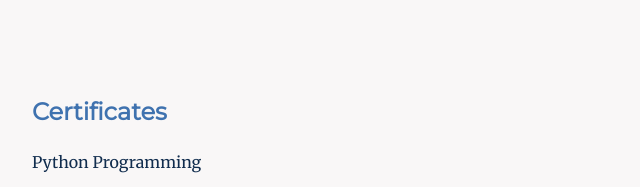
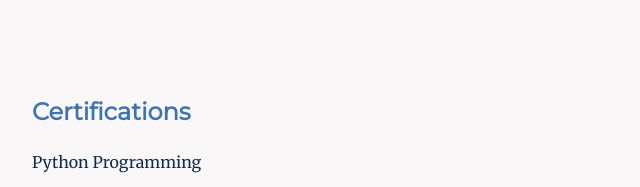
Before and after one commit to DmitryDubovikov/cv, a plain HTML site: page index.html in a window 1280 px wide. Shown: the part 1274-1461 px from the top of the page, 288-928 px from the left. Drawn offline with Linux system fonts and the light colour scheme.

Commit message:
update index.html

```diff
--- a/index.html
+++ b/index.html
@@ -38,7 +38,7 @@
        </div>
 
        <div class="skill-row">
-         <h3>Certificates</h3>
+         <h3>Certifications</h3>
          <p><a href="https://stepik.org/cert/235917">Python Programming</a></p>
          <p><a href="https://stepik.org/cert/265190">Introduction to Data Science and Machine Learning</a></p>
          <p><a href="https://stepik.org/cert/314509">Neural Networks and Computer Vision (Samsung Research Russia)</a></p>
```
